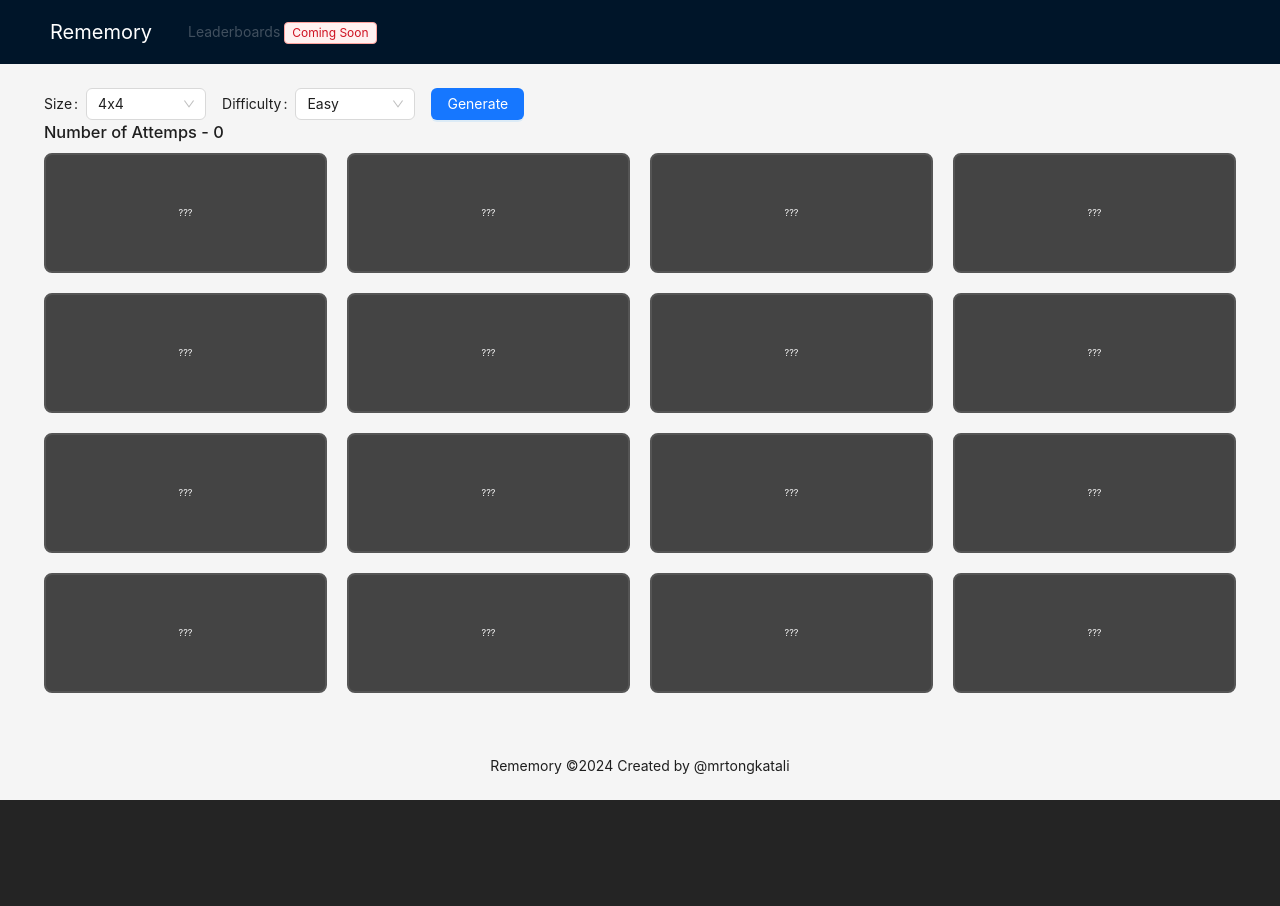
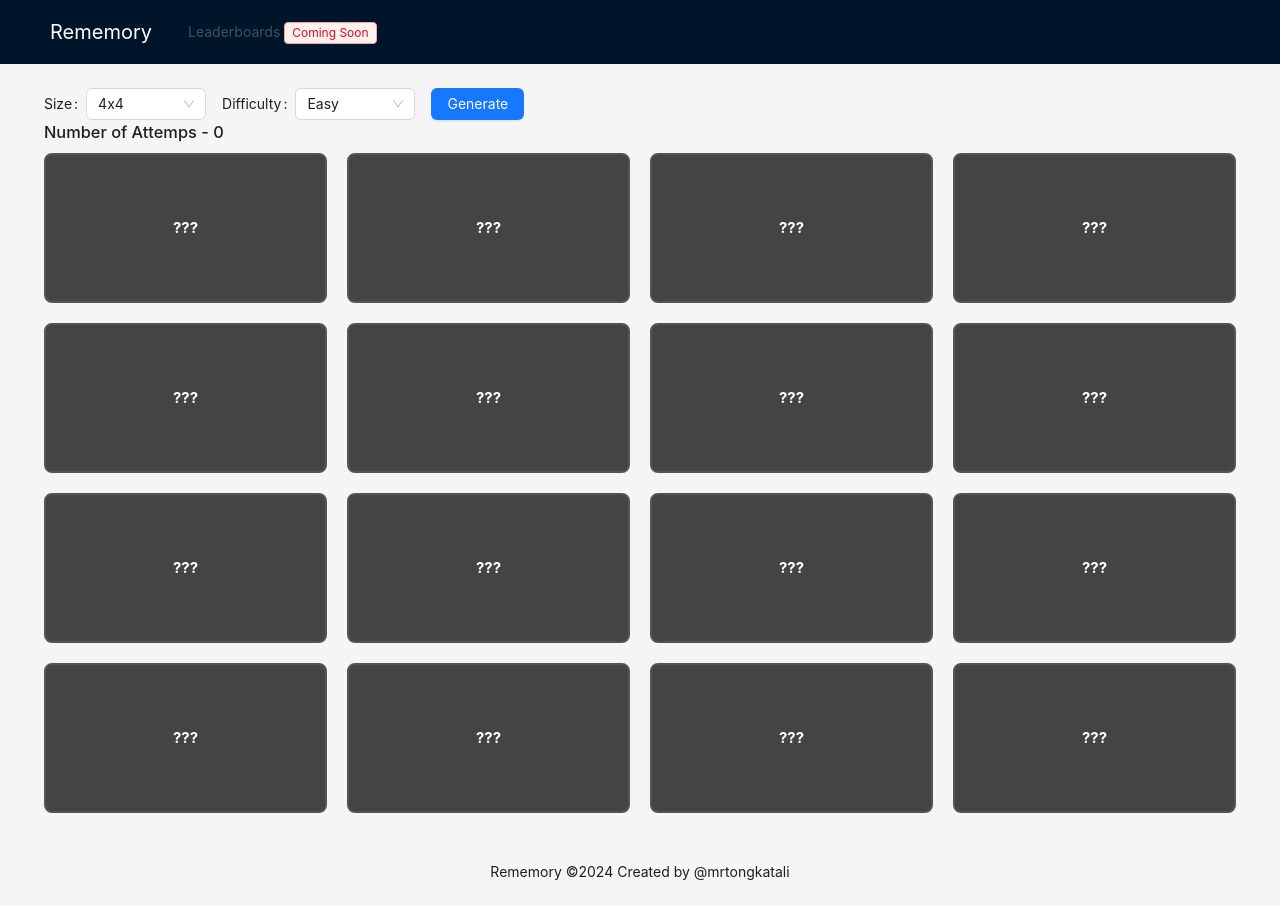
Before and after one commit to mrtongkatali/rememory, a React (Vite) app: page / in a window 1280 px wide. Both pictures are taken after a click on the button "Generate". Before the commit the page ends 800 px from the top, so only its background shows below. Built offline with nearby package versions, Linux system fonts and the light colour scheme.

Commit message:
Bug fixing

```diff
--- a/src/Components/MemoryGame/index.jsx
+++ b/src/Components/MemoryGame/index.jsx
@@ -12,6 +12,7 @@ import { Form, Select, Button } from 'antd';
 
 // Style
 import '@/scss/components/memory-game/index.scss';
+import { DIFFICULTY_ENUM } from '../../Data/settings';
 
 const MemoryGame = () => {
   const [cards, setCards] = useState([]);
@@ -51,7 +52,6 @@ const MemoryGame = () => {
 
     const size = sizeSettings.value ** 2 / 2;
     const pool = generatePool(size, difficultySettings.value);
-    console.log('[INFO] Pool: - ', pool);
 
     const cardsArray = [];
 
@@ -96,7 +96,7 @@ const MemoryGame = () => {
     setTimeout(() => {
       setCards(updatedCards);
       setIsAlreadyCompleted(isAlreadyCompleted);
-    }, 500);
+    }, 1000);
   }, [flippedCards, cards, numberOfAttempts]);
 
   const flippedCard = (grid) => {
@@ -167,13 +167,21 @@ const MemoryGame = () => {
 
       <h3>Number of Attemps - {numberOfAttempts}</h3>
       <div className="card-container" style={gridTemplateColumns}>
-        {cards.map((card) => (
-          <MemoizedCards
-            key={card.id}
-            card={card}
-            onClick={() => flippedCard(card)}
-          />
-        ))}
+        {cards.map((card) =>
+          difficultySettings.value !== DIFFICULTY_ENUM.EASY ? (
+            <MemoizedCards
+              key={card.id}
+              card={card}
+              onClick={() => flippedCard(card)}
+            />
+          ) : (
+            <MemoizedImageCards
+              key={card.id}
+              card={card}
+              onClick={() => flippedCard(card)}
+            />
+          )
+        )}
       </div>
     </>
   );
@@ -182,11 +190,16 @@ const MemoryGame = () => {
 const ImageCards = ({ card, onClick }) => (
   <div>
     {!card.flipped && (
-      <div className="card-item" onClick={onClick}>
+      <div className="card-item card-image" onClick={onClick}>
         ???
       </div>
     )}
-    {card.flipped && <div className="card-item">{card.value}</div>}
+    {card.flipped && (
+      <div
+        className="card-image"
+        style={{ backgroundImage: `url(/images/${card.value}.jpg)` }}
+      />
+    )}
   </div>
 );
 
@@ -212,7 +225,7 @@ Cards.propTypes = {
 ImageCards.propTypes = {
   card: PropTypes.shape({
     flipped: PropTypes.bool.isRequired,
-    value: PropTypes.string.isRequired,
+    value: PropTypes.any,
   }),
   onClick: PropTypes.func,
 };
--- a/src/scss/components/memory-game/index.scss
+++ b/src/scss/components/memory-game/index.scss
@@ -9,9 +9,22 @@
   justify-content: center;
   align-items: center;
   padding: 10px;
-  font-size: 9px;
+  font-size: 15px;
+  font-weight: bolder;
   border-radius: 8px;
   border: 2px solid #555;
   cursor: pointer;
   height: 120px;
 }
+
+.card-image {
+  background-size: 'contain';
+  background-repeat: 'no-repeat';
+  background-position: 'center';
+  width: 100%;
+  height: 150px;
+  min-height: 100px;
+  display: flex;
+  align-items: center;
+  justify-content: center;
+}
```
Also changed, not shown: public/images/15.jpg (added).
